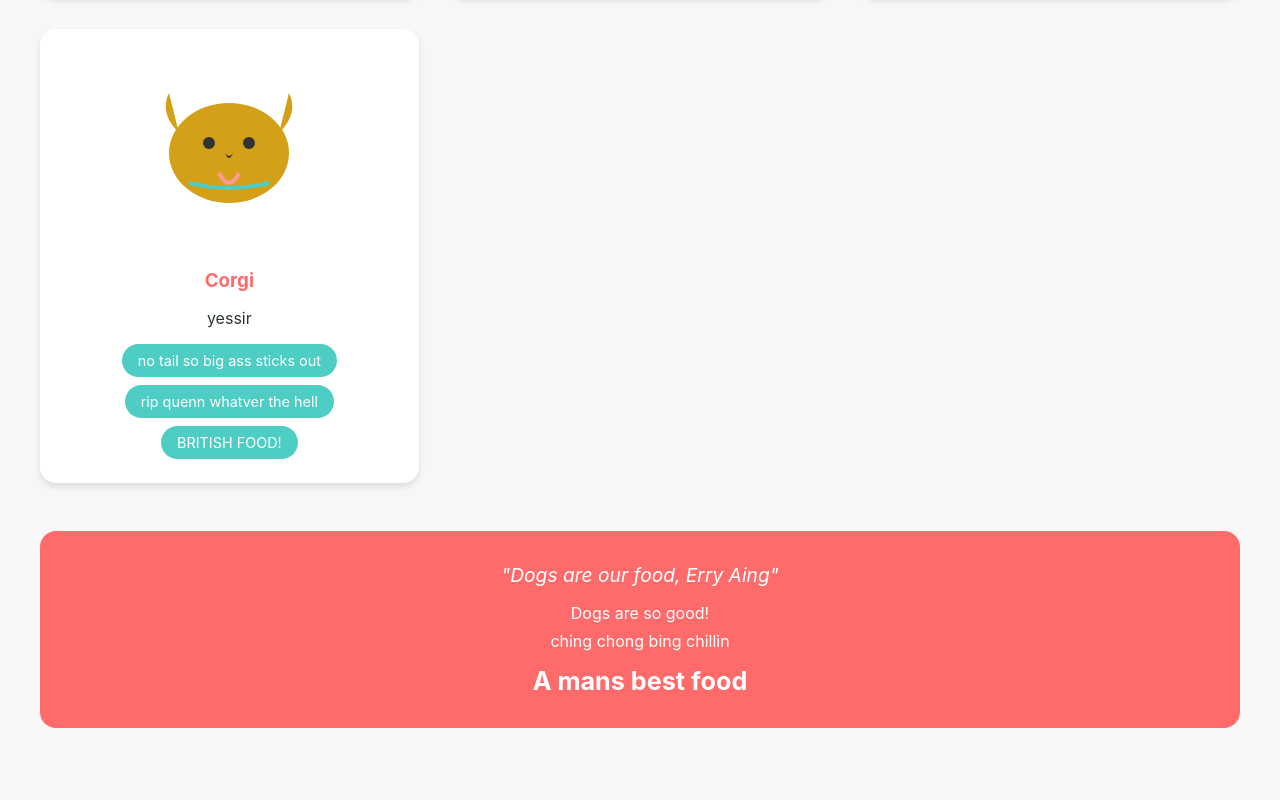
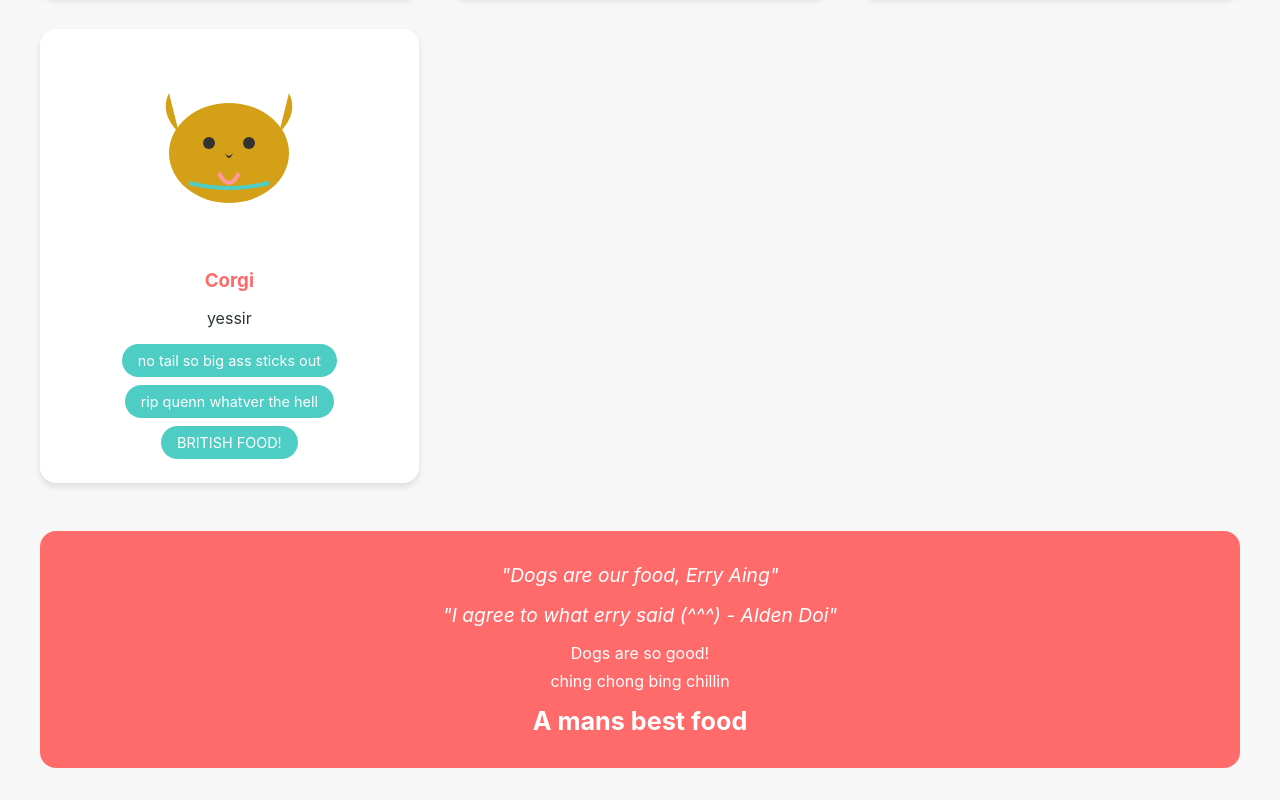
Before and after one commit to InkBoyM/erryaing, a plain HTML site: page index.htm in a window 1280 px wide. Shown: the part 1113-1913 px from the top of the page. Before the commit the page ends 1873 px from the top, so only its background shows below. Drawn offline with Linux system fonts and the light colour scheme.

Commit message:
Update index.htm

```diff
--- a/index.htm
+++ b/index.htm
@@ -2,7 +2,7 @@
 <head>
   <meta charset="UTF-8">
   <meta name="viewport" content="width=device-width, initial-scale=1.0">
-  <title>Dogs You SHOULDN Eat!</title>
+  <title>Dogs You SHOULD Eat!</title>
   <style>
     :root {
       --primary-color: #ff6b6b;
@@ -386,6 +386,8 @@
 
       <div class="mgs-disclaimer">
         <div class="raiden-quote">"Dogs are our food, Erry Aing"</div>
+        <div class="raiden-quote">"I agree to what erry said (^^^) - AIden Doi"</div>
+
         <p>Dogs are so good!</p>
         <p>ching chong bing chillin</p>
         <div class="armstrong-final">A mans best food</div>
```
